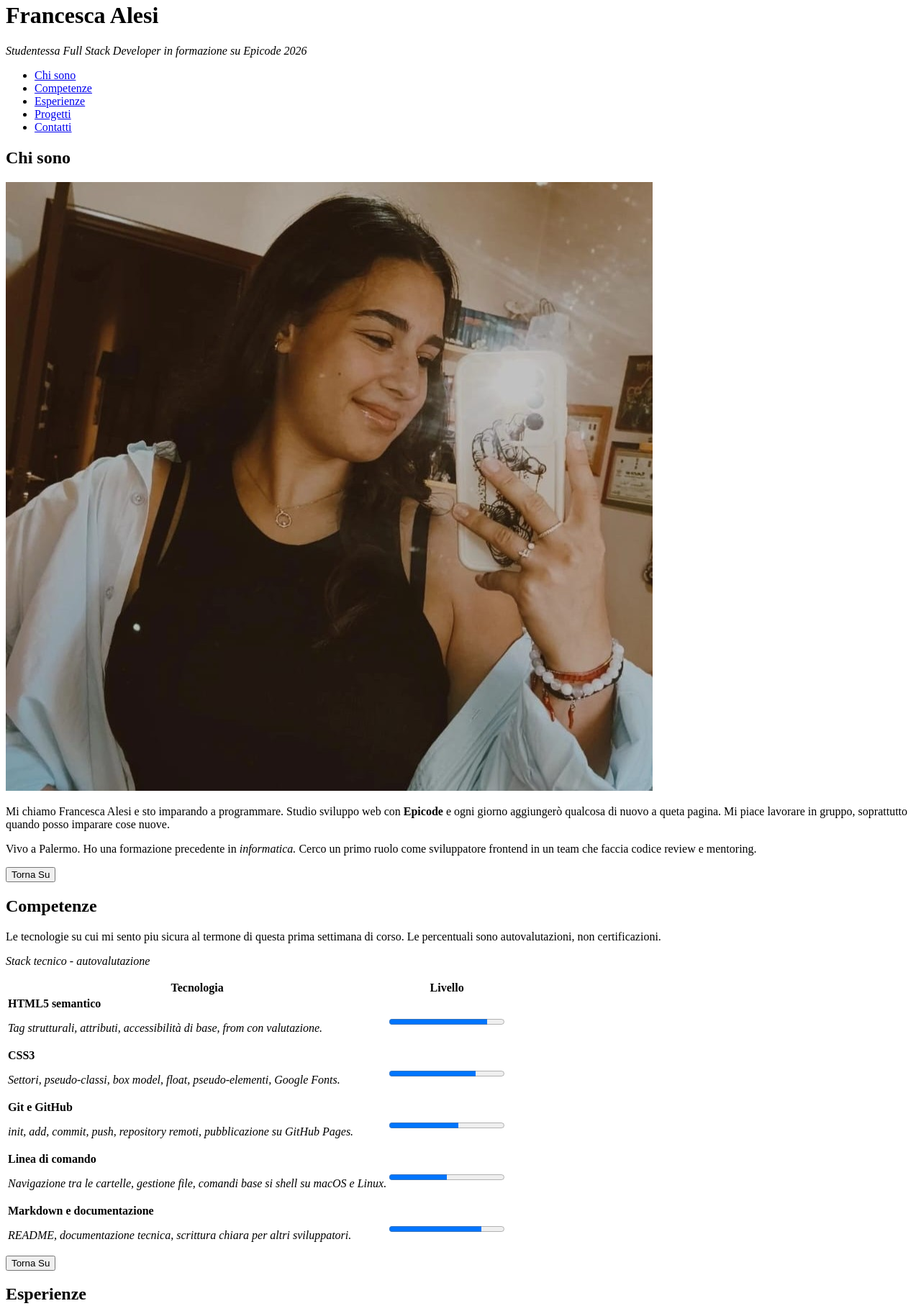
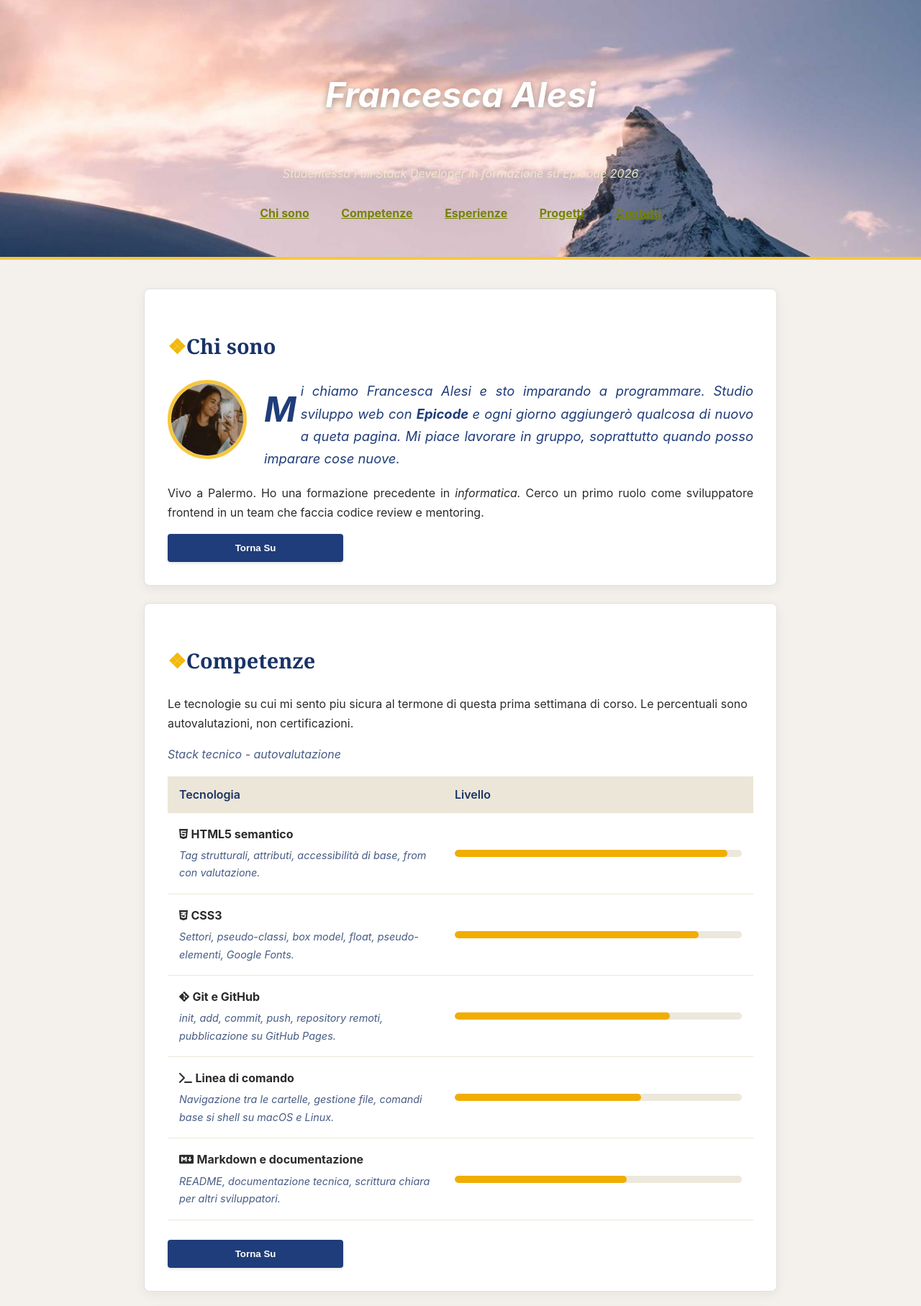
Before and after one commit to FrancescaAlesi/Progetto-settimana-1, a plain HTML site: page index.html in a window 1280 px wide. Shown: the part 18-1833 px from the top of the page at 72% size. Drawn offline with Linux system fonts and the light colour scheme.

Commit message:
css con qualche modifica all'index

```diff
--- a/assets/CSS/style.css
+++ b/assets/CSS/style.css
@@ -0,0 +1,290 @@
+*,
+*::before,
+*::after {
+	box-sizing: border-box;
+}
+
+body {
+	margin: 0;
+}
+
+/* tipografia di base */
+body {
+	font-family: 'Inter', Arial, sans-serif;
+	font-size: 16px;
+	line-height: 1.7;
+	color: #2b2b2b;
+	background-color: #f4f1ec;
+}
+
+/* Header */
+#site-header {
+	background-color: hsl(45, 90%, 60%);
+	background-image: url('../IMG/header-bg.jpg');
+	background-size: cover;
+	background-position: center;
+	color: #f0e7c8;
+	text-align: center;
+	line-height: 2.4;
+	padding: 60px 20px 40px;
+	border-bottom: 4px solid hsl(45, 90%, 60%);
+}
+
+#inizio{
+    color:#ffffff;
+}
+
+#site-header h1 {
+	font-size: 3rem;
+	font-weight: bold;
+	font-style: italic;
+	text-shadow:  0 3px 10px rgba(0, 0, 0, 0.4);
+}
+
+.tagline {
+	color: rgb(244, 74, 74);
+	font-style: italic;
+}
+
+/* Nav */
+#site-header nav ul {
+	padding: 0;
+	margin: 0;
+}
+
+#site-header nav li {
+	display: inline-block;
+}
+
+#site-header nav a {
+	color: hsl(67, 98%, 26%);
+	font-weight: bold;
+	display: inline-block;
+	padding: 8px 16px;
+	margin: 0 4px;
+	border-radius: 4px;
+	line-height: 1.6;
+}
+
+#site-header nav a:hover {
+	color: #ffffff;
+	background-color: hsl(45, 90%, 60%);
+}
+
+/* Main centrato */
+main {
+	max-width: 920px;
+	margin: 0 auto;
+	padding: 40px 20px;
+}
+
+/* Sezioni */
+main section {
+	background-color: #ffffff;
+	padding: 32px;
+	margin-bottom: 24px;
+	border: 1px solid #e0e0e0;
+	border-radius: 8px;
+	box-shadow: 0 4px 16px rgba(0, 0, 0, 0.06);
+}
+
+/* Titoli del main con marker */
+h2 {
+	font-size: 1.8rem;
+	color: hsl(220, 60%, 25%);
+	text-align: left;
+	line-height: 1.6;
+    font-family: 'Playfair Display', Georgia, serif;
+}
+
+main section h2::before {
+	content: '\2756';
+	color: hsl(45, 90%, 50%);
+}
+
+h3 {
+	font-size: 1.2rem;
+	color: hsl(220, 30%, 25%);
+	text-align: left;
+	line-height: 2.2;
+    font-family: 'Playfair Display', Georgia, serif;
+}
+
+/* Sezione "Chi sono" */
+.avatar {
+	width: 110px;
+	height: 110px;
+	border: 5px solid hsl(45, 90%, 60%);
+	border-radius: 50%;
+	float: left;
+	margin: 0 24px 12px 0;
+}
+
+#chi-sono {
+	text-align: justify;
+}
+
+#chi-sono p:first-of-type {
+	font-size: 1.15rem;
+	font-style: italic;
+	color: hsl(220, 60%, 30%);
+}
+
+#chi-sono p:first-of-type::first-letter {
+	font-size: 3rem;
+	font-weight: bold;
+	float: left;
+	margin-right: 6px;
+	color: hsl(220, 60%, 30%);
+}
+
+/* Sezione successiva */
+#competenze {
+	clear: both;
+}
+
+/* Lista competenze a righe alternate */
+.skill-list {
+	line-height: 4;
+}
+
+.skill-list li:nth-child(odd) {
+	background-color: #f5f7fb;
+}
+
+.skill-list li:nth-child(even) {
+	background-color: #ffffff;
+}
+
+.skill-list li:first-child {
+	font-weight: bold;
+}
+
+/*tabella competenze*/
+table {
+  width: 100%;
+  border-collapse: collapse;
+}
+
+thead th {
+  background-color: #ece6d8;
+  color:  hsl(220, 60%, 25%);
+  text-align: left;
+  padding: 12px 16px;
+  font-weight: 600;
+}
+
+tbody td {
+  padding: 16px;
+  border-bottom: 1px solid #ece6d8;
+  vertical-align: middle;
+}
+
+tbody td p {
+  margin: 4px 0 0 0;
+  color: hsl(220, 30%, 40%);
+  font-size: 0.9em;
+}
+
+#paragrafo{
+    color:hsl(220, 30%, 40%);
+}
+
+/* barre di livello */
+.barra {
+  width: 399px;
+  height: 10px;
+  background-color: #ede8dc;
+  border-radius: 999px;
+  overflow: hidden;
+}
+
+.barra-fill {
+  height: 100%;
+  background-color: #f1ad02;
+  border-radius: 999px;
+}
+
+/* Progetti alternati*/
+.project:nth-of-type(odd) {
+	background-color: hsl(45, 60%, 96%);
+}
+
+.project:nth-of-type(even) {
+	background-color: #ffffff;
+}
+
+.project:first-of-type h3::after {
+	content: 'NEW';
+	display: inline-block;
+	padding: 2px 8px;
+	margin-left: 12px;
+	background-color: hsl(0, 70%, 50%);
+	color: #ffffff;
+	border-radius: 3px;
+	font-size: 0.75rem;
+}
+
+/* Form contatti */
+label {
+	font-weight: bold;
+	color: 1px solid #d6cfbf;
+}
+
+input,
+textarea {
+	font-family: 'Helvetica Neue', Arial, sans-serif;
+	font-size: 1rem;
+	width: 60%;
+	background-color: #fbf8f1
+;
+}
+
+input:focus,
+textarea:focus {
+	background-color: #ffffff;
+	color: hsl(220, 30%, 25%);
+}
+
+#consenso {
+	width: auto;
+}
+
+input::placeholder,
+textarea::placeholder {
+	color: #a39b87;
+	font-style: italic;
+}
+
+#competenze h2 span {
+	color: white;
+	font-size: 40px;
+	background-color: red;
+}
+
+button {
+	color: #ffffff;
+	background-color: hsl(220, 60%, 30%);
+	font-weight: bold;
+	width: 30%;
+	padding: 12px 24px;
+	border: none;
+	border-radius: 4px;
+	box-shadow: 0 2px 4px rgba(0, 0, 0, 0.1);
+}
+
+button:hover {
+	color: hsl(0, 0%, 100%);
+	background-color: hsl(220, 60%, 45%);
+	box-shadow: 0 2px 4px rgba(0, 0, 0, 0.1);
+}
+
+/* Footer */
+#site-footer {
+	background-color: hsl(220, 40%, 15%);
+	color: #ffffff;
+	text-align: center;
+	font-size: 0.9rem;
+	line-height: 2.4;
+	padding: 30px 20px;
+}
--- a/index.html
+++ b/index.html
@@ -5,11 +5,12 @@
         <meta name="viewport" content="width=device-width, initial-scale=1.0">
         <title>Progetto settamana 1</title>
         <link rel="stylesheet" type="text/css" href="assets/CSS/style.css"/>
+        <link rel="stylesheet" href="https://cdnjs.cloudflare.com/ajax/libs/font-awesome/6.5.1/css/all.min.css">
     </head>
     <body>
 
         <!--Testa della pagina-->
-        <header>
+        <header id="site-header">
             <h1 id="inizio">Francesca Alesi</h1>
             <p><em>Studentessa Full Stack Developer in formazione su Epicode 2026</em></p>
             <nav>
@@ -40,7 +41,7 @@
             <section id="competenze">
                 <h2>Competenze</h2>
                 <p>Le tecnologie su cui mi sento piu sicura al termone di questa prima settimana di corso. Le percentuali sono autovalutazioni, non certificazioni.</p>
-                <p><em>Stack tecnico - autovalutazione</em></p>
+                <p id="paragrafo"><em>Stack tecnico - autovalutazione</em></p>
                 <table>
                     <thead>
                         <tr>
@@ -50,47 +51,78 @@
                     </thead>
                     <tbody>
                         <tr>
-                            <td><strong>HTML5 semantico</strong>
+                            <td>
+                                <div class="icona">
+                                    <i class="fa-brands fa-html5 custom-icon"></i>
+                                    <strong>HTML5 semantico</strong>
+                                </div>
                                 <p><em>Tag strutturali, attributi, accessibilità di base, from con valutazione.</em></p>
                             </td>
                             <td>
-                                <progress value="85" max="100"></progress>
+                                <div class="barra">
+                                    <div class="barra-fill" style="width: 95%;"></div>
+                                </div>
                             </td>
                         </tr>
                         <tr>
-                            <td><strong>CSS3</strong>
+                            <td>
+                                <div class="icona">
+                                    <i class="fa-brands fa-css3-alt"></i>
+                                    <strong>CSS3</strong>
+                                </div>
                                 <p><em>Settori, pseudo-classi, box model, float, pseudo-elementi, Google Fonts.</em></p>
                             </td>
                             <td>
-                                <progress value="75" max="100"></progress>
+                                <div class="barra">
+                                    <div class="barra-fill" style="width: 85%;"></div>
+                                </div>
                             </td>
                         </tr>
                         <tr>
-                            <td><strong>Git e GitHub</strong>
+                            <td>
+                                <div class="icona">
+                                    <i class="fa-brands fa-git-alt"></i>
+                                    <strong>Git e GitHub</strong>
+                                </div>
                                 <p><em>init, add, commit, push, repository remoti, pubblicazione su GitHub Pages.</em></p>
                             </td>
                             <td>
-                                <progress value="60" max="100"></progress>
+                                <div class="barra">
+                                    <div class="barra-fill" style="width: 75%;"></div>
+                                </div>
                             </td>
                         </tr>
                         <tr>
-                            <td><strong>Linea di comando</strong>
+                            <td>
+                                <div class="icona">
+                                    <i class="fa-solid fa-terminal"></i>
+                                    <strong>Linea di comando</strong>
+                                </div>
                                 <p><em>Navigazione tra le cartelle, gestione file, comandi base si shell su macOS e Linux.</em></p>
                             </td>
                             <td>
-                                <progress value="50" max="100"></progress>
+                                <div class="barra">
+                                    <div class="barra-fill" style="width: 65%;"></div>
+                                </div>
                             </td>
                         </tr>
                         <tr>
-                            <td><strong>Markdown e documentazione</strong>
+                            <td>
+                                <div class="tech-title">
+                                    <i class="fa-brands fa-markdown"></i>
+                                    <strong>Markdown e documentazione</strong>
+                                </div>
                                 <p><em>README, documentazione tecnica, scrittura chiara per altri sviluppatori.</em></p>
                             </td>
                             <td>
-                                <progress value="80" max="100"></progress>
+                                <div class="barra">
+                                    <div class="barra-fill" style="width: 60%;"></div>
+                                </div>
                             </td>
                         </tr>
                     </tbody>
                 </table>
+                <br/>
                 <a href="#">
                     <button type="submit">Torna Su</button>
                 </a>
@@ -101,7 +133,7 @@
                 <h2>Esperienze</h2>
                 <p>Un riepilogo del mio percorso formativo e lavorativo.</p>
                 <table>
-                    <p><em>Esperienze formative e lavorative</em></p>
+                    <p id="paragrafo"><em>Esperienze formative e lavorative</em></p>
                     <thead>
                         <tr>
                             <th scope="col">Anno</th>
@@ -132,6 +164,7 @@
                         </tr>
                     </tbody>
                 </table>
+                <br/>
                 <a href="#">
                     <button type="submit">Torna Su</button>
                 </a>
@@ -172,9 +205,11 @@
                     <a href="https://github.com/FrancescaAlesi/Week-1" target="_blank">Vedi su GitHub</a>
                     <br/><br/>
                 </article>
+                <br/>
                 <a href="#">
                     <button type="submit">Torna Su</button>
                 </a>
+                <br/>
                 <a href="Progetti.html" target="_blank">Tutti i progetti in dettaglio</a>
             </section>
 
```
Also changed, not shown: Progetti.html (+2 -1 lines).
